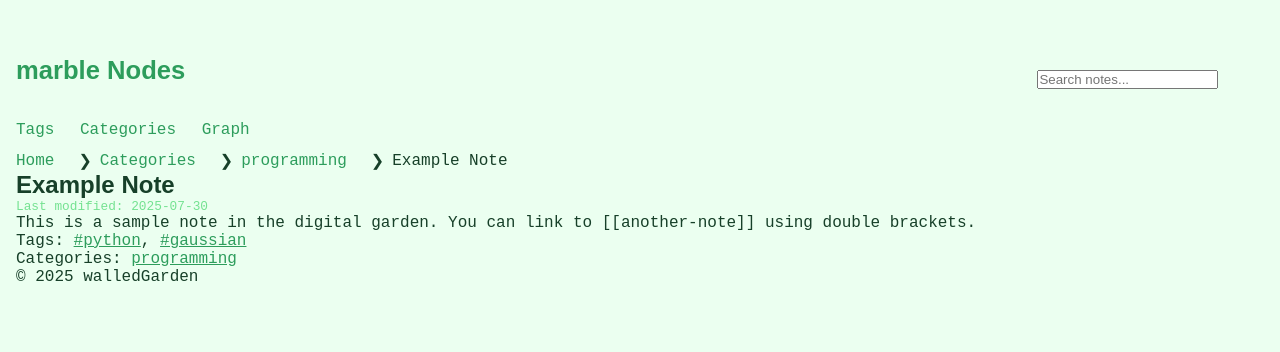
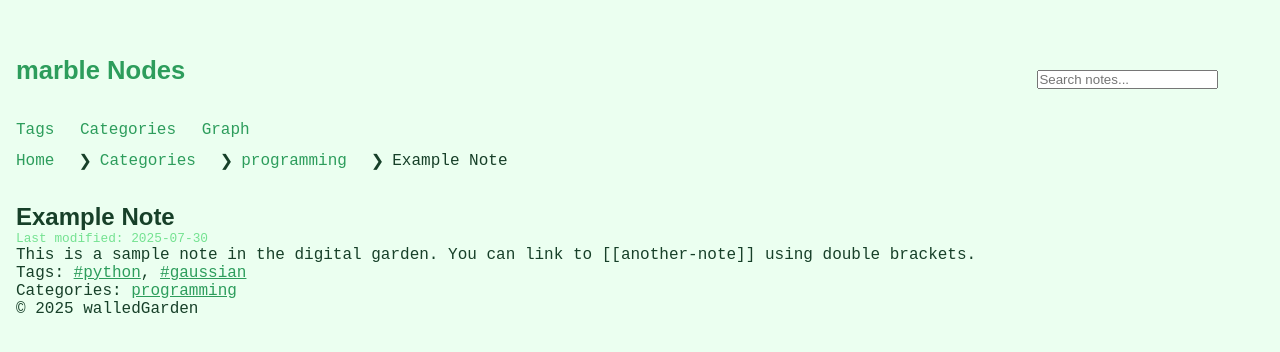
Before and after one commit to dduyg/5566677, a Jekyll site: the page built from _notes/example-note.md, in a window 1280 px wide. Shown: the top 352 px of the page. Built offline with Jekyll 4.4.1, drawn with Linux system fonts in a browser that asks for light colours; some web fonts are replaced; comment, search, counter and statistics services are not loaded.

Commit message:
Update main.css

```diff
--- a/assets/main.css
+++ b/assets/main.css
@@ -114,3 +114,7 @@ ul li {
   padding: 0;
   line-height: normal;
 }
+
+article h1 {
+  margin: 2rem 0 0;
+}
```
